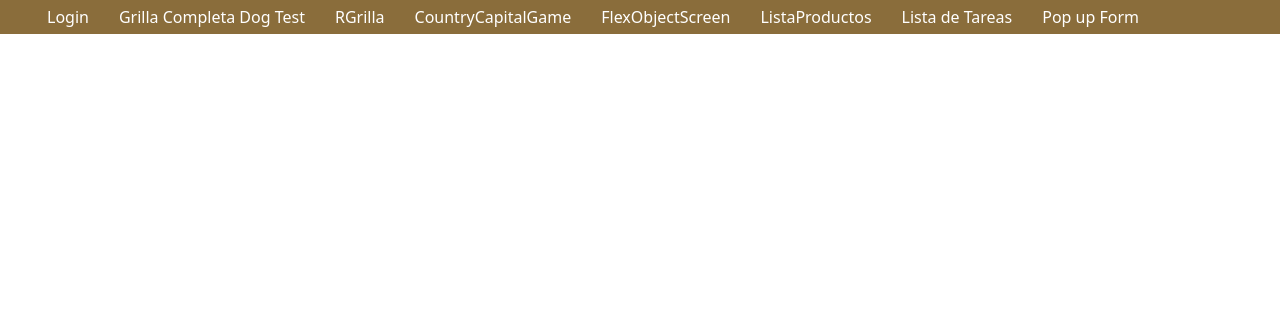
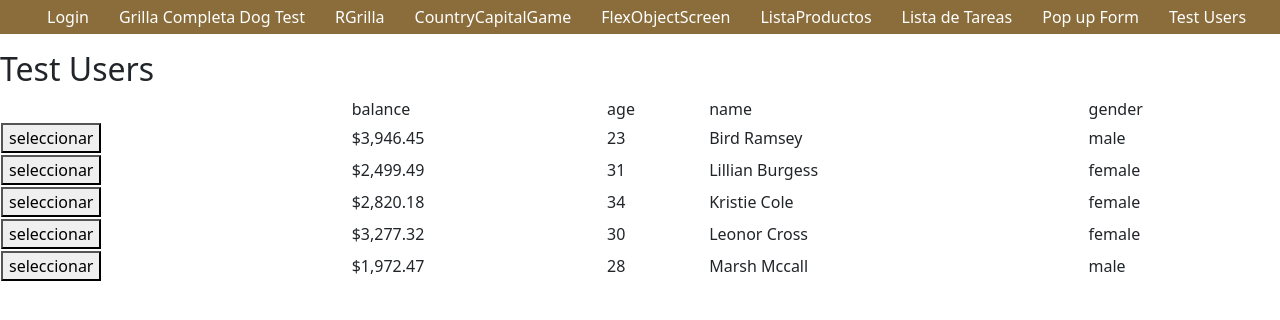
Before and after one commit to sirfreedom/DogPageReact, a React (Create React App) app: page /TestUsers in a window 1280 px wide. Shown: the top 320 px of the page. Built offline with nearby package versions, Linux system fonts and the light colour scheme; no server answers.

Commit message:
Se agrega un test de un json
Se agrega un test de un json

```diff
--- a/src/App.js
+++ b/src/App.js
@@ -19,6 +19,7 @@ import Login from './Components/Login';
 import Card from './Components/Card';
 import GrillaCompleta from './Components/GrillaCompleta';
 import ModalForm from './Components/ModalForm';
+import TestUsers from './Components/TestUsers';
 
 
 function App() {
@@ -139,6 +140,11 @@ const FindDogs = () => {
           <li>
             <Link to="/PopUpForm"> Pop up Form </Link>
           </li>
+
+          <li>
+            <Link to="/TestUsers"> Test Users </Link>
+          </li>
+
         </ul>
 
         <Switch>
@@ -215,6 +221,10 @@ const FindDogs = () => {
             <Button onClick={() => OpenModalForm()}> Show </Button>
         </Route>
 
+        <Route path="/TestUsers">
+            <h2> Test Users </h2>
+            <TestUsers></TestUsers>
+        </Route>
 
         </Switch>
       </div>
--- /dev/null
+++ b/src/Components/TestUsers.jsx
@@ -0,0 +1,84 @@
+import { useEffect, useState } from "react";
+
+const jsonUser = "https://gist.githubusercontent.com/rubenCodeforges/ef1f0ce6a055bbb985c0848d8b0c04d5/raw/f91e3d0d2a6d14233fb8fd70c893821effbac5a6/users.json"
+
+const GrillaEvent = user => {
+    console.log('hola mundo');
+    console.log(user.nombre);
+};
+
+const TestUsers = () => {
+
+    const [isLoading, setIsLoading] = useState(true);
+    const [filas, setFilas] = useState
+    (
+      [
+        {
+          'balance': '$3,946.45',
+          'age': 23,
+          'name': 'Bird Ramsey',
+          'gender': 'male'
+        },
+        {
+          'balance': '$2,499.49',
+          'age': 31,
+          'name': 'Lillian Burgess',
+          'gender': 'female',
+        },
+        {
+          'balance': '$2,820.18',
+          'age': 34,
+          'name': 'Kristie Cole',
+          'gender': 'female',
+        },
+        {
+          'balance': '$3,277.32',
+          'age': 30,
+          'name': 'Leonor Cross',
+          'gender': 'female',
+        },
+        {
+          'balance': '$1,972.47',
+          'age': 28,
+          'name': 'Marsh Mccall',
+          'gender': 'male',
+        }
+      ]
+    );
+
+    return (
+        <>
+
+    <div>
+      <table key="tGrilla" width="100%">
+        <thead>
+          <tr>
+            <td></td>
+            <td>balance</td>
+            <td>age</td>
+            <td>name</td>
+            <td>gender</td>
+          </tr>
+        </thead>
+        <tbody>
+          {filas.map((item, i) => {
+            return (
+              <tr>
+                <td>
+                  <button onClick={GrillaEvent(item)}> seleccionar </button>
+                </td>
+                <td>{item.balance}</td>
+                <td>{item.age}</td>
+                <td>{item.name}</td>
+                <td>{item.gender}</td>
+              </tr>
+            );
+          })}
+        </tbody>
+      </table>
+    </div>
+    </>
+    );
+}
+
+export default TestUsers
```
